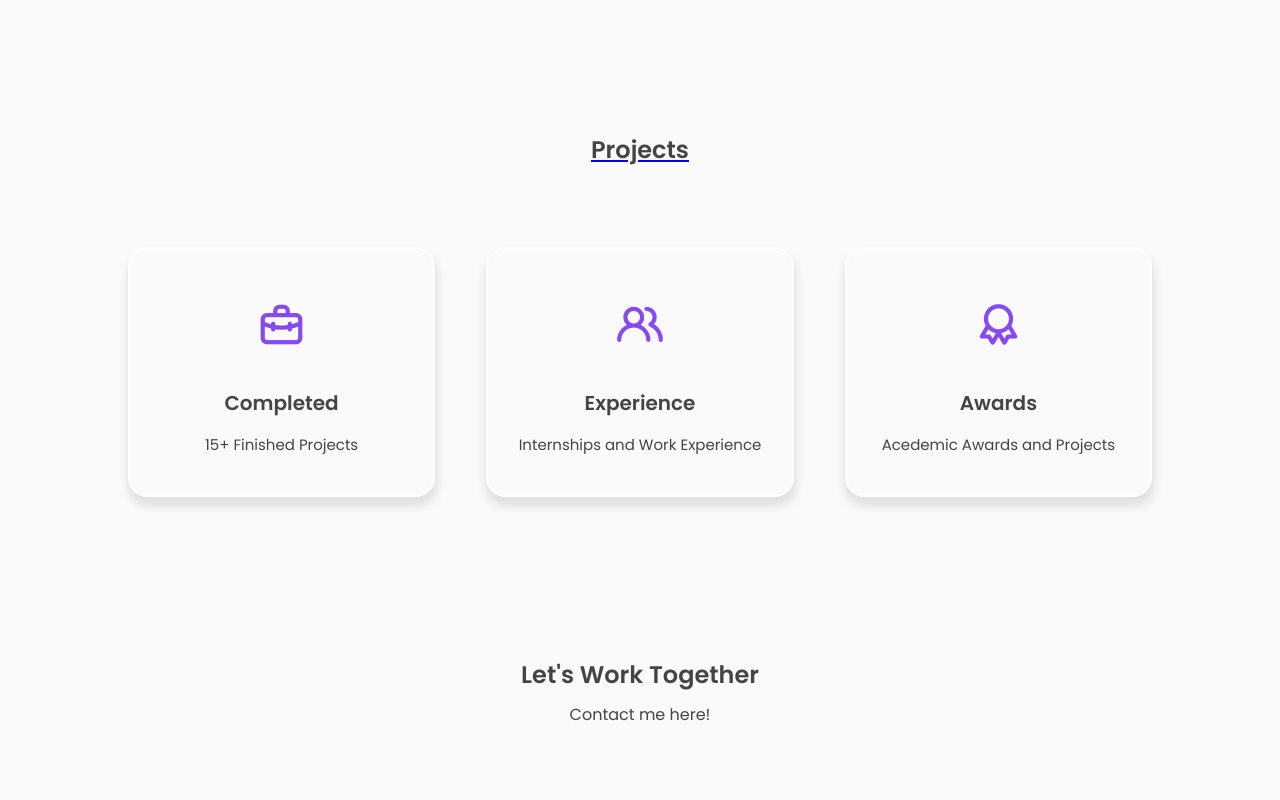
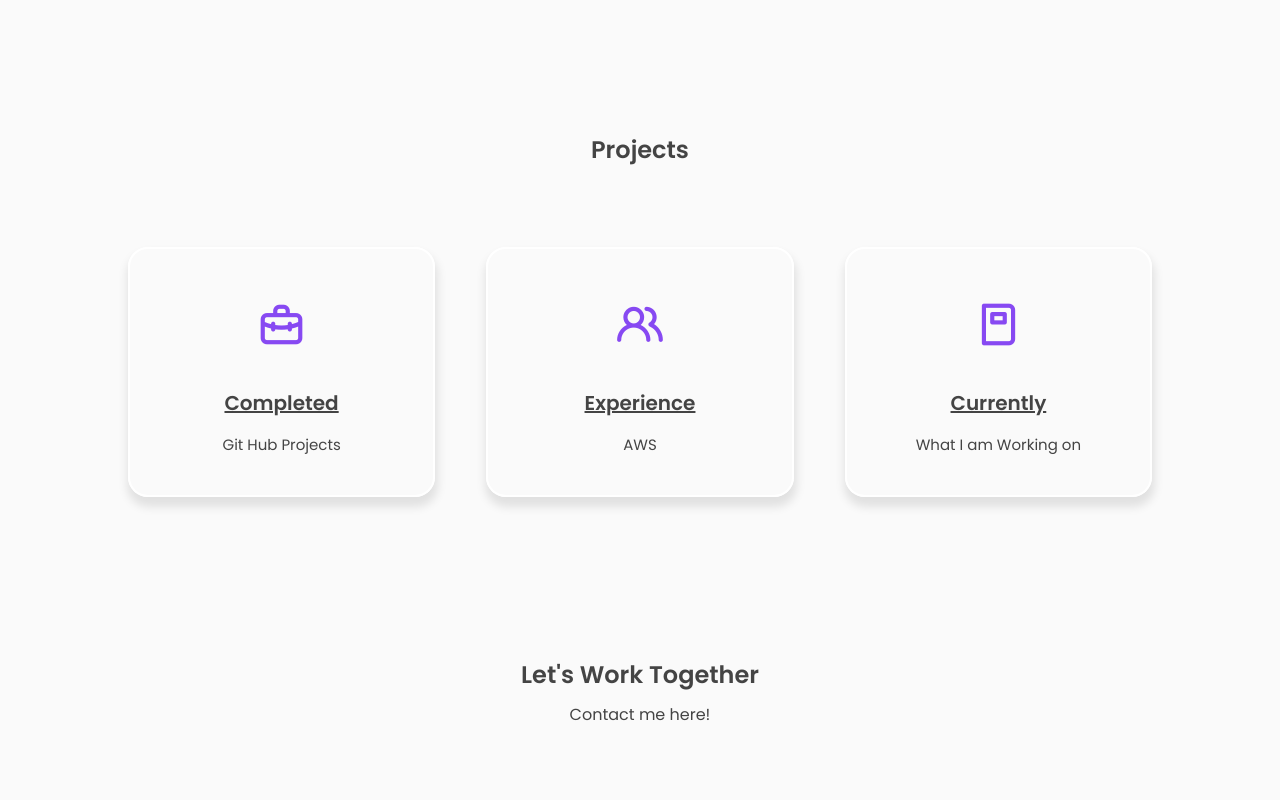
Before and after one commit to Fannycruz1/portfolio_website, a plain HTML site: page index.html in a window 1280 px wide. Shown: the part 1460-2260 px from the top of the page. Drawn offline with nearby package versions, Linux system fonts and the light colour scheme; a web font is replaced by a local one.

Commit message:
Updating project boxes

```diff
--- a/index.html
+++ b/index.html
@@ -171,28 +171,40 @@
       <!-- -------------- PROJECT BOX ---------------- -->
 
       <section class="section" id="projects">
+
         <div class="top-header">
-          <a href="https://github.com/Fannycruz1" target="_blank" rel="noopener noreferrer">
-            <h1>Projects</h1>
-          </a>
+
+
+          <h1>Projects</h1>
+
         </div>
         <div class="project-container">
 
+          <!--
           <div class="project-box">
             <i class="uil uil-briefcase-alt"></i>
             <h3>Completed</h3>
-            <label>15+ Finished Projects</label>
+            <label>Git Hub Projects</label>
           </div>
+        -->
+
+          <div class="project-box">
+
+            <i class="uil uil-briefcase-alt"></i>
+            <h3><a href="https://github.com/Fannycruz1" target="_blank" id="box-button"  rel="noopener noreferrer">Completed</a></h3>
+            <label>Git Hub Projects</label>
+          </div>
+
 
           <div class="project-box">
             <i class="uil uil-users-alt"></i>
-            <h3>Experience</h3>
-            <label>Internships and Work Experience</label>
+            <h3><a href="visualizing_data_qs.pdf" download="FannyCruz_Resume.pdf" target="_blank">Experience</a></h3>
+            <label>AWS</label>
           </div>
           <div class="project-box">
-            <i class="uil uil-award"></i>
-            <h3>Awards</h3>
-            <label>Acedemic Awards and Projects </label>
+            <i class="uil uil-book"></i>
+            <h3><a href="https://github.com/Fannycruz1/web_scrapingbooks" target="_blank" id="box-button"  rel="noopener noreferrer">Currently</a></h3>
+            <label>What I am Working on</label>
           </div>
         </div>
       </section>
--- a/style.css
+++ b/style.css
@@ -150,6 +150,9 @@ nav {
   background: var(--first-color);
 
 }
+
+
+
 
 
 .mode {
@@ -544,7 +547,16 @@ h3 {
   justify-content: space-between;
   gap: 20px;
   flex-wrap: wrap;
+
 }
+
+a {
+  color: inherit;
+
+}
+
+
+
 .project-box {
   position: relative;
   display: flex;
```
Also changed, not shown: github.png (added), script.js (line endings or trailing spaces), 2 other files.
